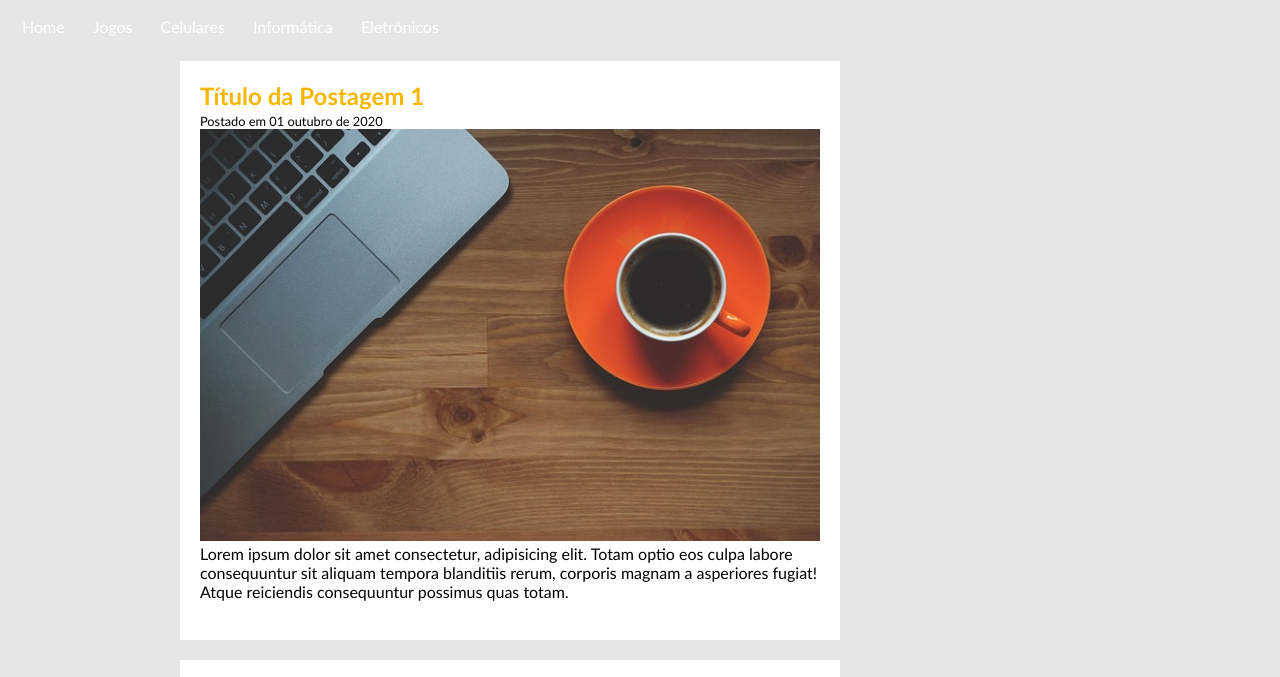
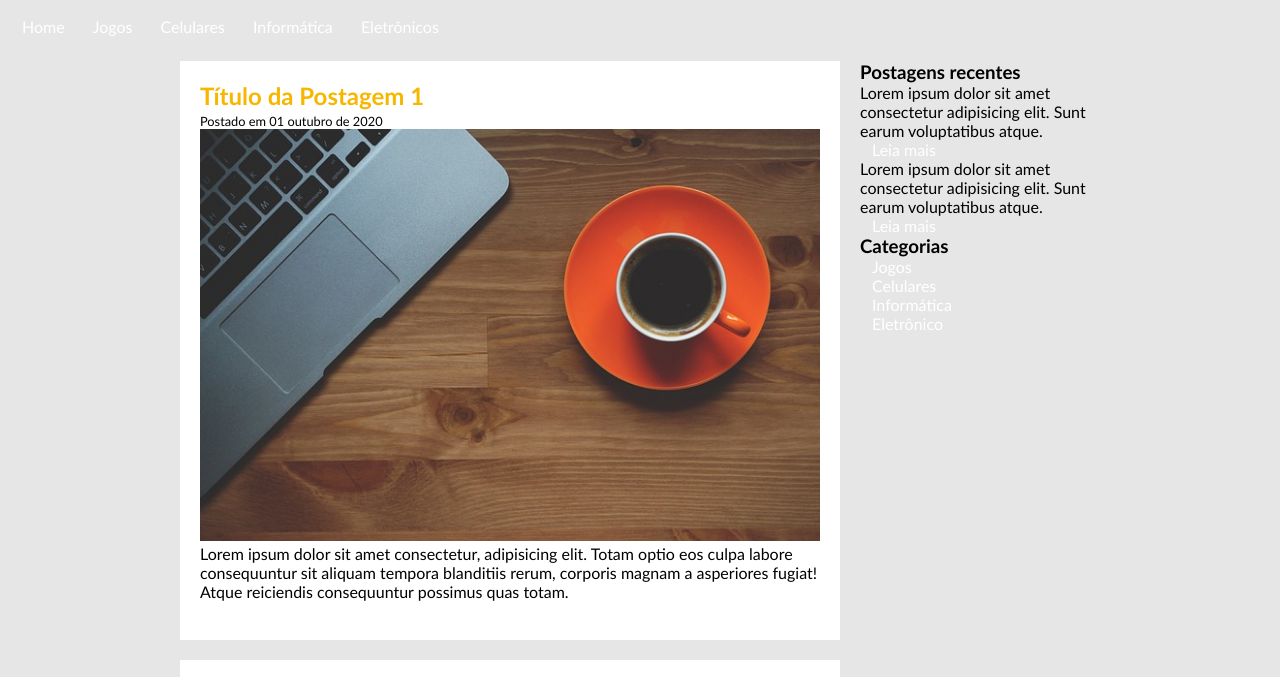
Before and after one commit to nandoangelo/Projeto-TecBlog, a plain HTML site: page index.html in a window 1280 px wide. Shown: the part 61-738 px from the top of the page. Drawn offline with Linux system fonts and the light colour scheme.

Commit message:
Update index.html

```diff
--- a/index.html
+++ b/index.html
@@ -52,7 +52,29 @@
         </div>
 
         <div id="area-lateral">
+            <div class="conteudo-lateral">
+                <h3>Postagens recentes</h3>
+                <div class="postagem-lateral">
+                    <p>
+                        Lorem ipsum dolor sit amet consectetur adipisicing elit. Sunt earum voluptatibus atque.
+                    </p>
+                    <a href="">Leia mais</a>
+                </div>
+                <div class="postagem-lateral" style="border-bottom: none">
+                    <p>
+                        Lorem ipsum dolor sit amet consectetur adipisicing elit. Sunt earum voluptatibus atque.
+                    </p>
+                    <a href="">Leia mais</a>
+                </div>
+            </div>
+            <div class="conteudo-lateral">
+                <h3>Categorias</h3>
+                <a href="">Jogos</a><br>
+                <a href="">Celulares</a><br>
+                <a href="">Informática</a><br>
+                <a href="">Eletrônico</a><br>
 
+            </div>
         </div>
 
         <div id="rodape">
```
